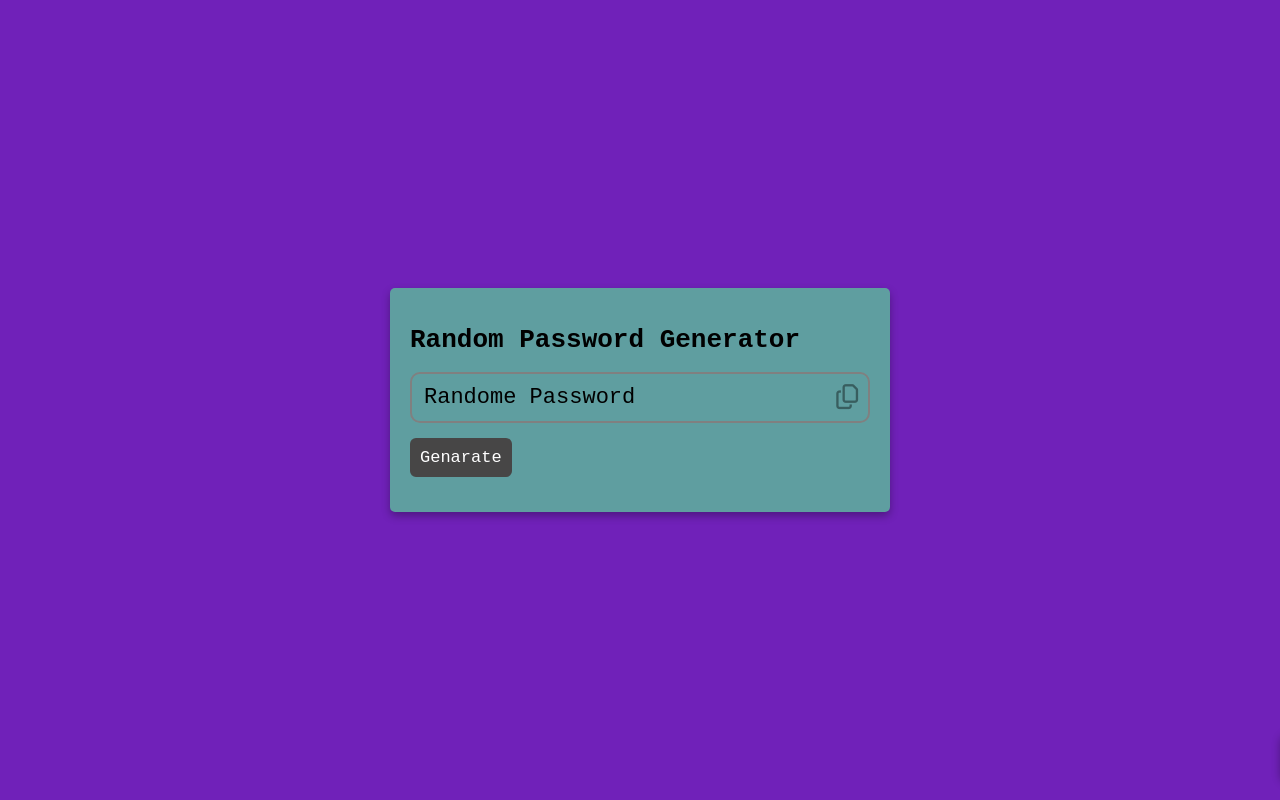
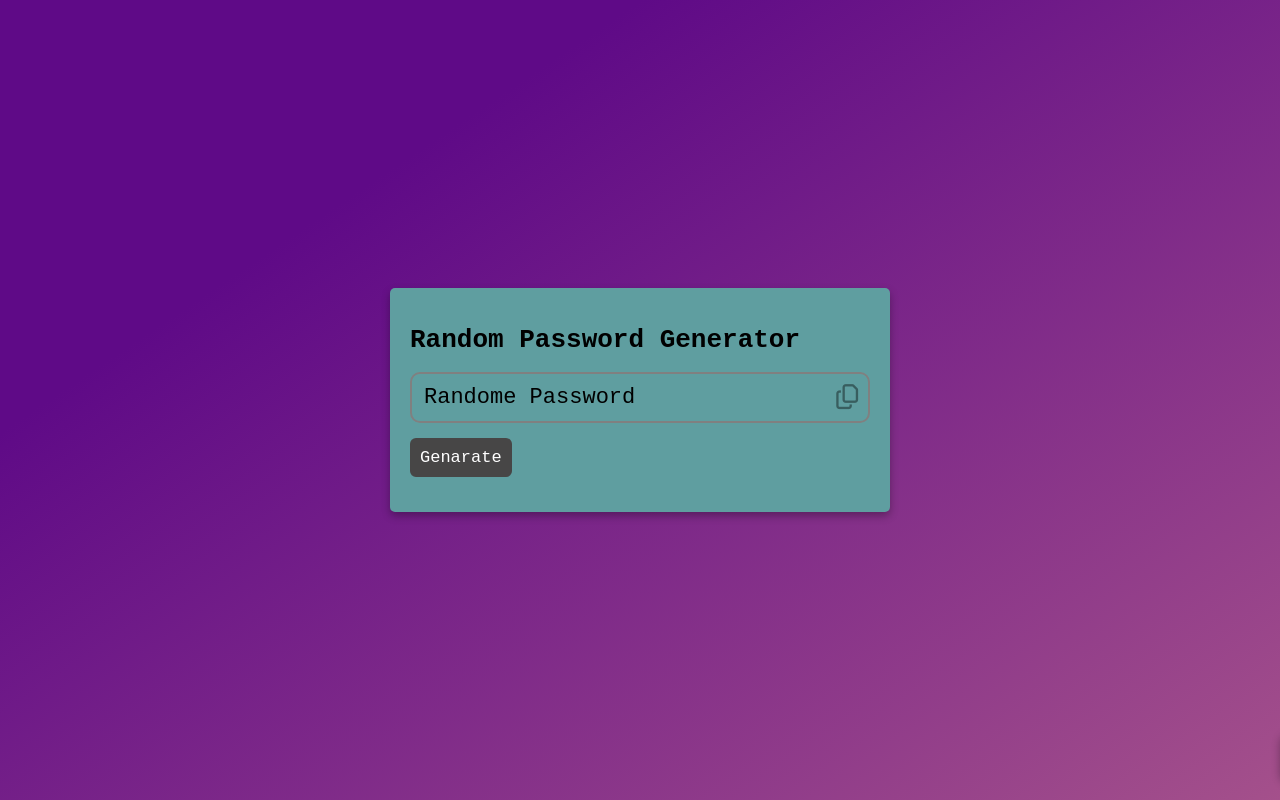
Before and after one commit to PathumChinthaka/JS-Random-Password, a plain HTML site: page index.html in a window 1280 px wide. Drawn offline with Linux system fonts and the light colour scheme.

Commit message:
gradient background

```diff
--- a/Css/style.css
+++ b/Css/style.css
@@ -9,7 +9,7 @@ body{
     align-items: center;
     margin: 0;
     height: 100vh;
-    background-color: rgb(112, 33, 185);
+    background: linear-gradient(326deg, #a4508b 0%, #5f0a87 74%);
 }
 
 .container{
```
